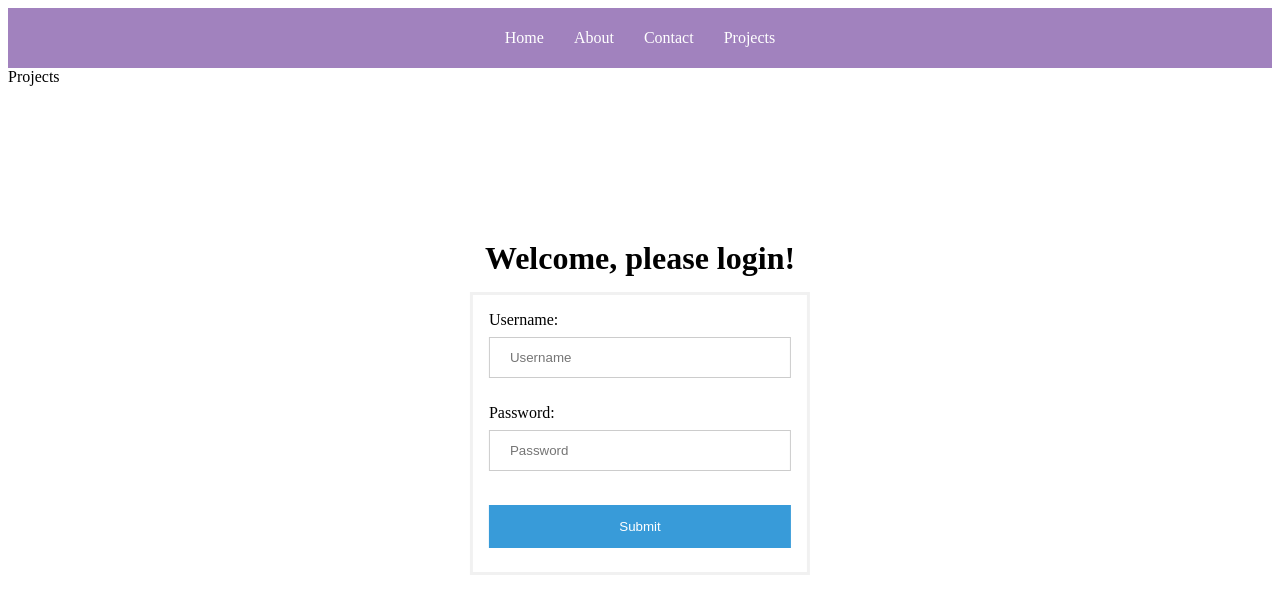
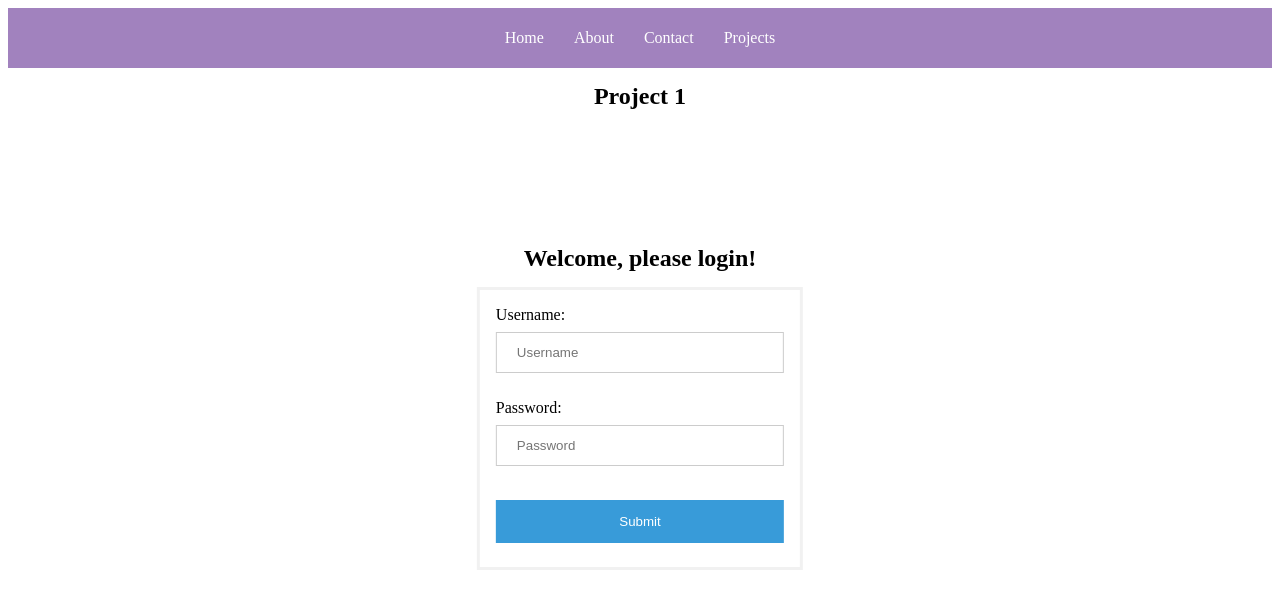
Before and after one commit to ash730xo/Portfolio_Website, a React (Vite) app: page /projects in a window 1280 px wide. Shown: the top 614 px of the page. Built offline with nearby package versions, Linux system fonts and the light colour scheme; a web font is replaced by a local one.

Commit message:
redirects login page to home after button click

```diff
--- a/package.json
+++ b/package.json
@@ -10,6 +10,7 @@
     "preview": "vite preview"
   },
   "dependencies": {
+    "axios": "^1.5.0",
     "react": "^18.2.0",
     "react-dom": "^18.2.0",
     "react-router-dom": "^6.16.0"
--- a/src/App.jsx
+++ b/src/App.jsx
@@ -1,7 +1,7 @@
 import React from 'react'
 import './App.css'
 
-import Login_page from './Components/Login_page'
+// import Login_page from './Components/Login_page'
 import Navbar from './Components/navbar'
 import {Route, Routes} from 'react-router-dom'
 
@@ -25,7 +25,7 @@ function App() {
         </Routes>
       </nav>
 
-        <Login_page />
+        {/* <Login_page /> */}
     </>
   )
 }
--- a/src/Components/Login_page.jsx
+++ b/src/Components/Login_page.jsx
@@ -5,15 +5,44 @@ import '../Styles/LoginStyles.css'
 
 function Login_page() {
 
+    //username and password use state
     const [username, setUserName] = useState('')
     const [password, setPassword] = useState('')
 
+    //manages a person user once logged in
+    const [user, setUser] = useState()
+
     //onClick handle submit function
-    function handleSubmit(e) {
+    //an asynchronous handleSubmit function to process the login request
+
+    /* What this function will do
+        1. send the login details to the server
+        2. if the request is successfull , store the user information in localstorage
+        and set the state of the user
+     */
+    const handleSubmit = async e => {
         e.preventDefault();
-        alert(" Welcome " + username)
-        console.log(password)
 
+
+        if (username == username && password == password) {
+            // Store the user's session information in localStorage
+            //localStorage.setItem("isLoggedIn", true);
+
+            // Redirect the user to the home page
+            window.location.href = "/";
+          } else {
+            // Display an error message
+            alert("Invalid username or password");
+          }
+
+    }
+
+    //if statement that is theres a user show the following
+    //displays a user.name is logged in message if we have a user,
+    //and the login form if we do not have a user.
+
+    if (user) {
+        return <div>{user.name} is logged in</div>
     }
 
     // JSX code that the login page is rendering when this page is called in App.jsx
--- a/src/Pages/Projects.jsx
+++ b/src/Pages/Projects.jsx
@@ -1,8 +1,13 @@
 import React from 'react'
+
+import Login_page from '../Components/Login_page'
 
 function Projects() {
   return (
-    <div>Projects</div>
+    <div>
+      <h1> Project 1 </h1>
+      <Login_page />
+    </div>
   )
 }
 
```
Also changed, not shown: 1 other file (tests, documents, lock files or other folders).
